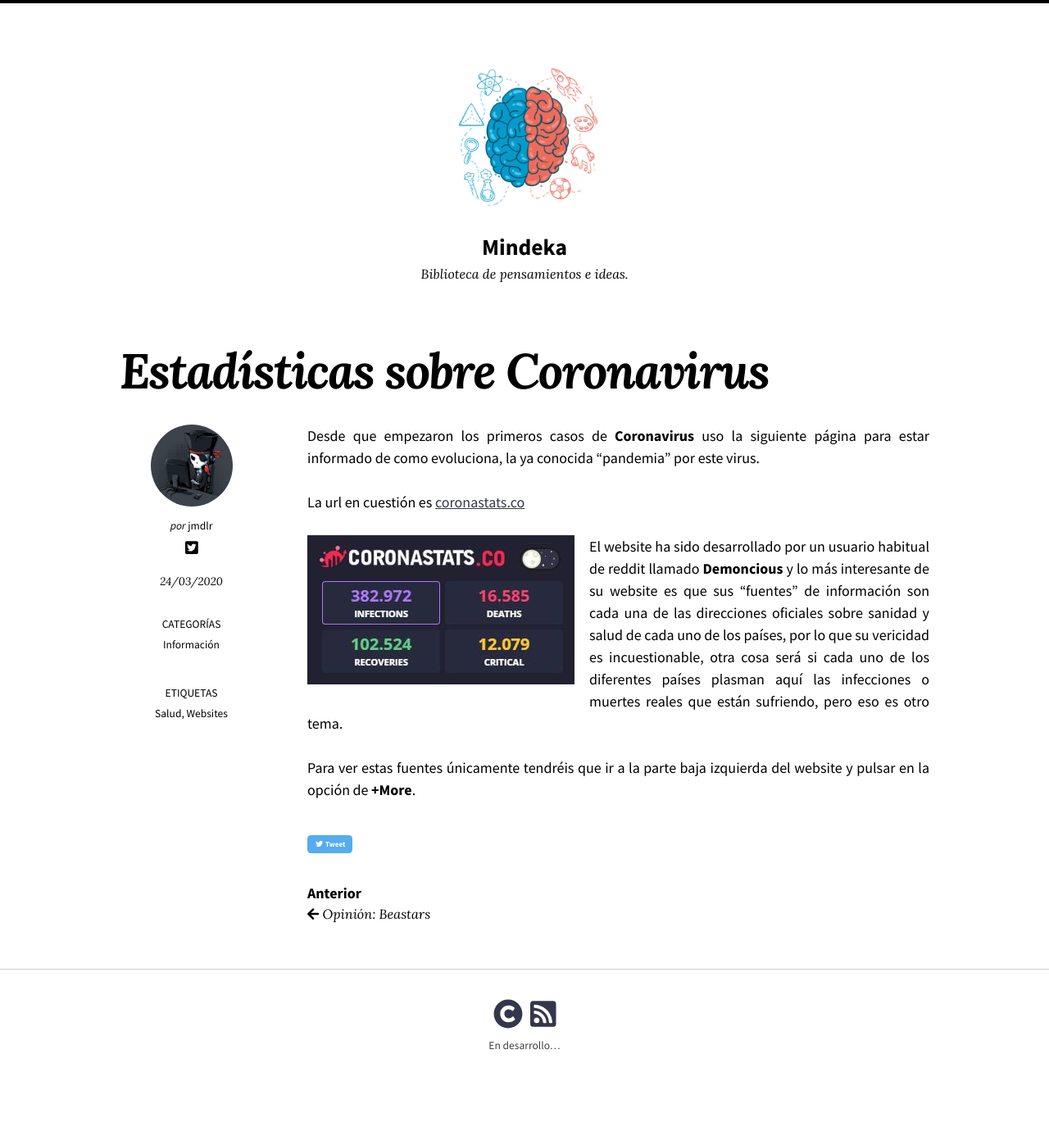
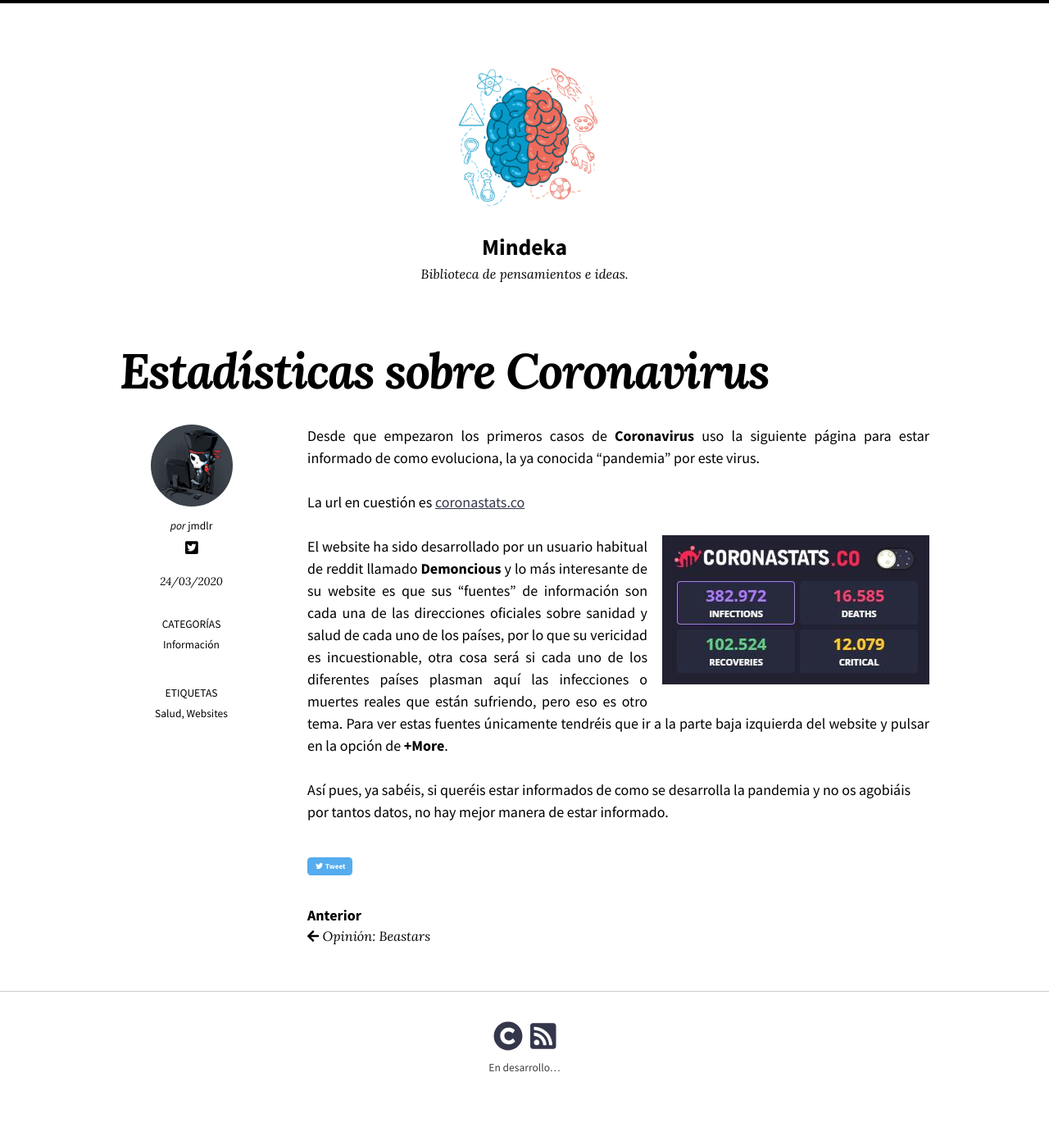
Before and after one commit to gide0n/old-mindeka, a Jekyll site: the page built from _posts/2020-03-24-coronastats.md, in a window 1280 px wide. Shown: the whole page at 82% size. Built offline with Jekyll 4.4.1, drawn with Linux system fonts in a browser that asks for light colours; nearby versions of some CDN libraries; before the commit the page ends 1359 px from its top, so only the background shows below that.

Commit message:
Update 2020-03-24-coronastats.md

```diff
--- a/_posts/2020-03-24-coronastats.md
+++ b/_posts/2020-03-24-coronastats.md
@@ -15,7 +15,6 @@ Desde que empezaron los primeros casos de **Coronavirus** uso la siguiente pági
 
 La url en cuestión es [coronastats.co](https://coronastats.co)
 
-![image-left]({{ '/images/coronastats_co.jpg' | absolute_url }}){: .align-left} El website ha sido desarrollado por un usuario habitual de reddit llamado **Demoncious** y lo más interesante de su website es que sus "fuentes" de información son cada una de las direcciones oficiales sobre sanidad y salud de cada uno de los países, por lo que su vericidad es incuestionable, otra cosa será si cada uno de los diferentes países plasman aquí las infecciones o muertes reales que están sufriendo, pero eso es otro tema.
+![image-right]({{ '/images/coronastats_co.jpg' | absolute_url }}){: .align-right} El website ha sido desarrollado por un usuario habitual de reddit llamado **Demoncious** y lo más interesante de su website es que sus "fuentes" de información son cada una de las direcciones oficiales sobre sanidad y salud de cada uno de los países, por lo que su vericidad es incuestionable, otra cosa será si cada uno de los diferentes países plasman aquí las infecciones o muertes reales que están sufriendo, pero eso es otro tema. Para ver estas fuentes únicamente tendréis que ir a la parte baja izquierda del website y pulsar en la opción de **+More**.
 {: .text-justify}
-Para ver estas fuentes únicamente tendréis que ir a la parte baja izquierda del website y pulsar en la opción de **+More**.
-{: .text-justify}
+Así pues, ya sabéis, si queréis estar informados de como se desarrolla la pandemia y no os agobiáis por tantos datos, no hay mejor manera de estar informado.
```
